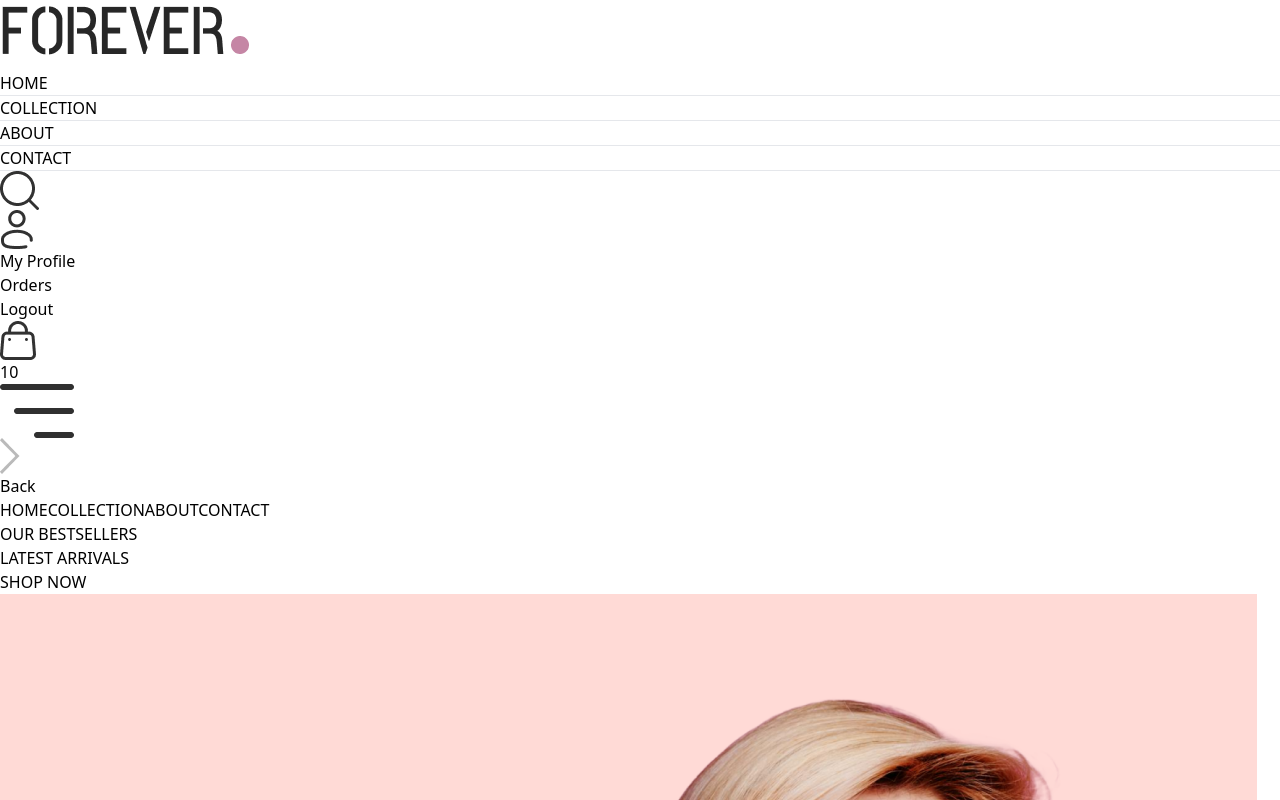
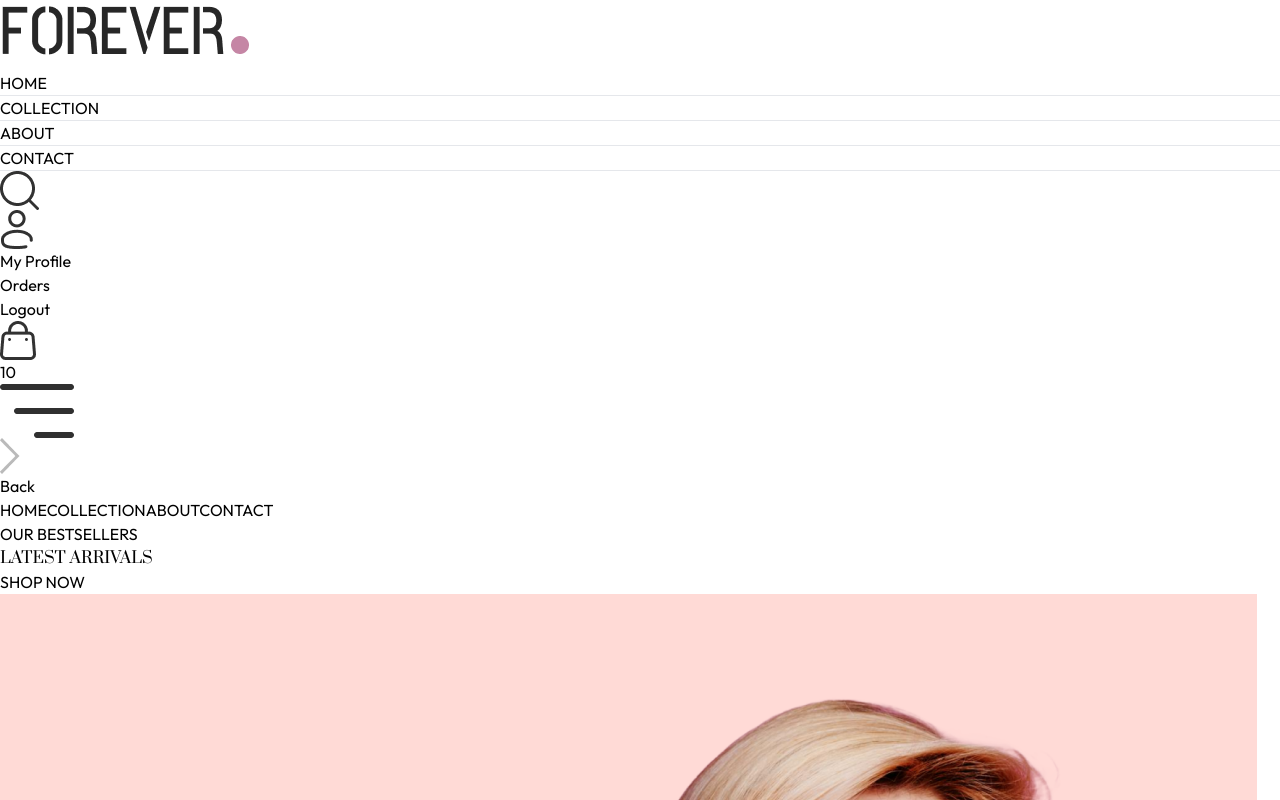
Before and after one commit to riteshsaini01/ECommerce-WebShop-ReactJS, a React (Vite) app in the folder Frontend/: page / in a window 1280 px wide. Shown: the top 800 px of the page. Built offline with nearby package versions, Linux system fonts and the light colour scheme.

Commit message:
Adiing fonts

```diff
--- a/Frontend/src/component/Hero.jsx
+++ b/Frontend/src/component/Hero.jsx
@@ -11,7 +11,7 @@ const Hero = () => {
             <p className='w-8 md:w-11 h-[2px] bg-[#414141]'></p> {/* Fixed height */}
             <p className='font-medium text-sm md:text-base'>OUR BESTSELLERS</p>
           </div>
-          <h1 className='text-3xl sm:py-3 lg:text-5xl leading-relaxed'>LATEST ARRIVALS</h1> {/* Corrected xl class */}
+          <h1 className='prata-regular text-3xl sm:py-3 lg:text-5xl leading-relaxed'>LATEST ARRIVALS</h1> {/* Corrected xl class */}
           <div className='flex items-center gap-2'>
             <p className='font-semibold text-sm md:text-base'>SHOP NOW</p>
             <p className='w-8 md:w-11 h-[2px] bg-[#414141]'></p> {/* Fixed height */}
--- a/Frontend/src/index.css
+++ b/Frontend/src/index.css
@@ -1,3 +1,5 @@
+@import url('https://fonts.googleapis.com/css2?family=Outfit:wght@100..900&family=Prata&display=swap');
+
 @tailwind base;
 @tailwind components;
 @tailwind utilities;
@@ -5,3 +7,13 @@
 a.active hr{
     display: block;
 }
+
+*{
+    font-family: Outfit;
+}
+
+.prata-regular {
+    font-family: "Prata", serif;
+    font-weight: 400;
+    font-style: normal;
+  }
```
Also changed, not shown: Frontend/src/context/ShopContext.jsx (added, +16 -0 lines).
